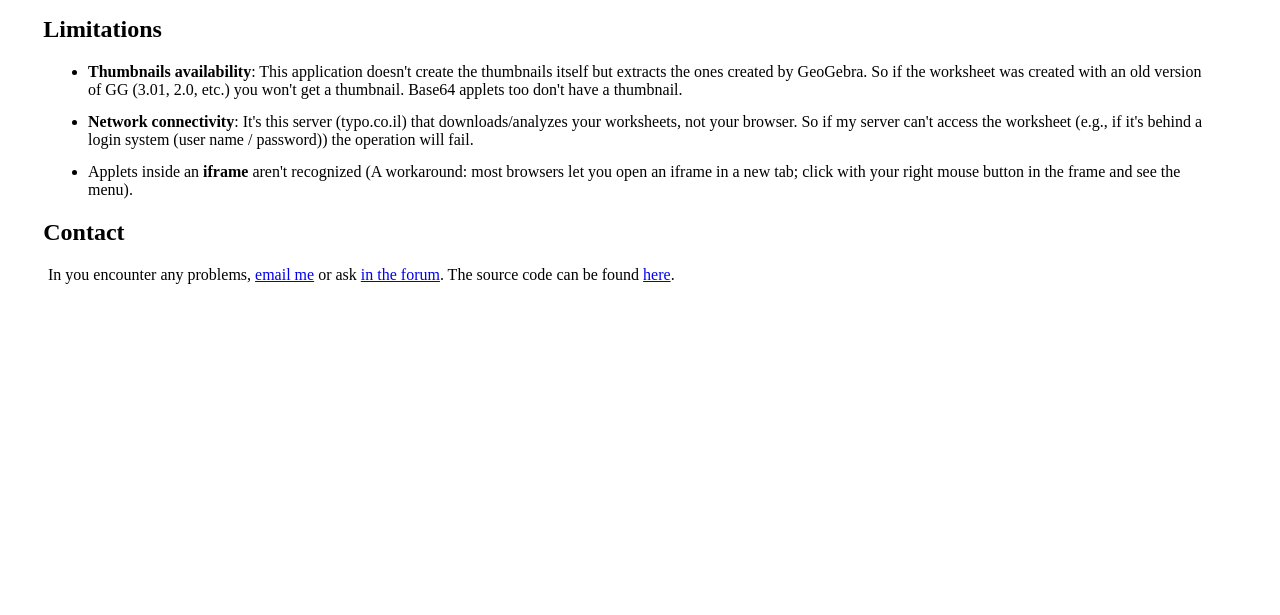
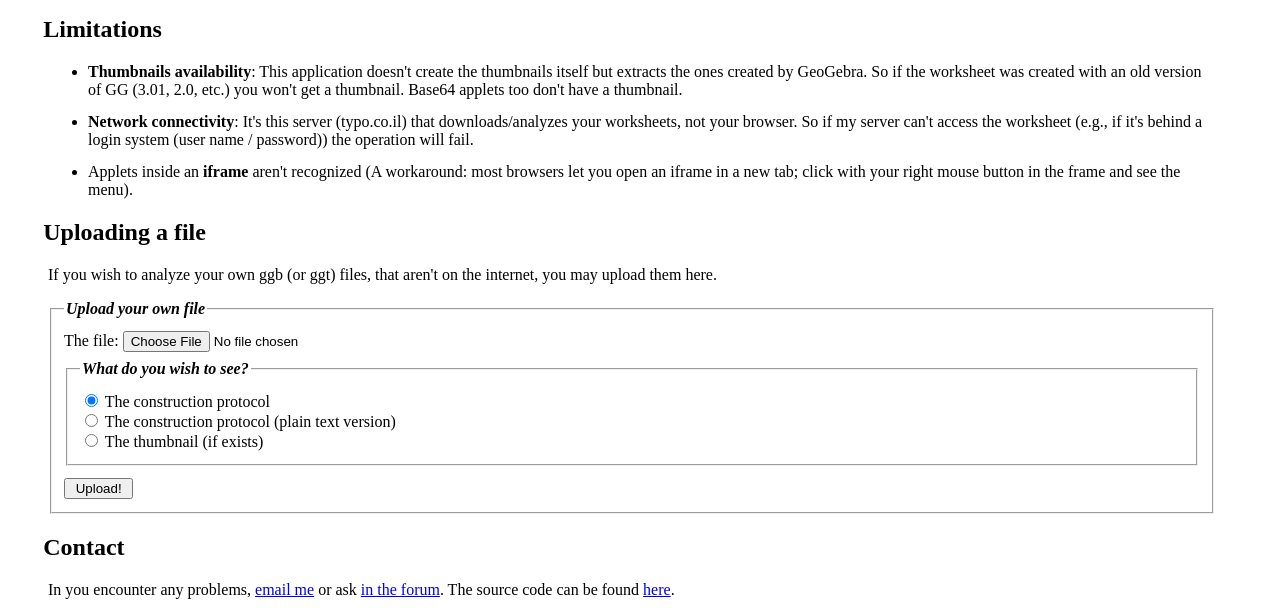
Before and after one commit to mooffie/geogebra-viewer, a PHP site: page / in a window 1280 px wide. Shown: the part 1357-1972 px from the top of the page. Before the commit the page ends 1641 px from the top, so only its background shows below. Run offline with PHP 8.4, Linux system fonts and the light colour scheme.

Commit message:
Homepage: Let users upload GGB files.

```diff
--- a/index.html
+++ b/index.php
@@ -33,6 +33,24 @@ li {
   font-size: smaller;
   background-color: #f3d699;
   padding: 0.3em;
+}
+
+fieldset {
+  margin-top: .5em;
+  margin-bottom: .8em;
+  padding-top: .8em;
+  padding-bottom: .8em;
+}
+
+fieldset legend {
+  font-style: italic;
+  font-weight: bold;
+}
+
+.error {
+  color: red;
+  font-weight: bold;
+  margin: 1em 0;
 }
 
 </style>
@@ -105,6 +123,75 @@ with your right mouse button in the frame and see the menu).</li>
 
 </ul>
 
+<h2>Uploading a file</h2>
+
+<p>If you wish to analyze your own ggb (or ggt) files, that aren't on the internet, you may upload them here.</p>
+
+<form method="post" enctype="multipart/form-data">
+
+<fieldset>
+<legend>Upload your own file</legend>
+
+<?php
+require_once 'utils.inc';
+
+date_default_timezone_set('Asia/Jerusalem'); // We have to set something or else PHP will complain.
+
+if (!empty($_FILES['file'])) {
+
+  $MAX_SIZE = 1024 * 1024 * 10;
+
+  $error = '';
+  if ($_FILES['file']['error'] > 0) {
+    switch ($_FILES['file']['error']) {
+      case UPLOAD_ERR_NO_FILE:  $error = 'No file was uploaded.'; break;
+      case UPLOAD_ERR_INI_SIZE: $error = 'File too big.'; break;
+      default: $error = sprintf('Some error occured (%s).', $_FILES['file']['error']);
+    }
+  }
+  else if ($_FILES['file']['size'] > $MAX_SIZE) {
+    $error = sprintf('File too big for uploading (max %s bytes allowed here).', $_FILES['file']['size']);
+  }
+  else if (!is_valid_zip($_FILES['file']['tmp_name'])) {
+    $error = "This doesn't look like a valid ggb/ggt file (that is, it's not a valid ZIP file).";
+  }
+
+  function service_url($file, $output_type) {
+    $file_url = absolutize_url($file);
+    return sprintf('http://www.typo.co.il/~mooffie/ggb/thumb.php?url=%s&output_type=%s', urlencode($file_url), $output_type);
+  }
+
+  if (!$error) {
+    $outfile = 'tmp/user_upload' . date('__Y-m-d__H_i_s__') . rand() . '.ggb';
+    move_uploaded_file($_FILES['file']['tmp_name'], $outfile);
+    header('Location: ' . service_url($outfile, $_REQUEST['output_type']));
+  }
+
+  if ($error) {
+    echo "<div class='error'>Error: $error</div>";
+  }
+}
+?>
+
+The file: <input type="file" name="file" />
+
+<fieldset>
+
+<legend>What do you wish to see?</legend>
+  <input type="radio" name="output_type" id="show-html" value="html" checked="checked" />
+    <label for="show-html">The construction protocol</label> <br />
+  <input type="radio" name="output_type" id="show-plain" value="txt" />
+    <label for="show-plain"> The construction protocol (plain text version)</label> <br />
+  <input type="radio" name="output_type" id="show-png" value="png" />
+    <label for="show-png">The thumbnail (if exists)</label>
+</fieldset>
+
+<input type="submit" name="submit" value=" Upload! " />
+
+</fieldset>
+
+</form>
+
 <h2>Contact</h2>
 
 <p>In you encounter any problems, <a href="mailto:mooffie@gmail.com">email me</a> or
```
